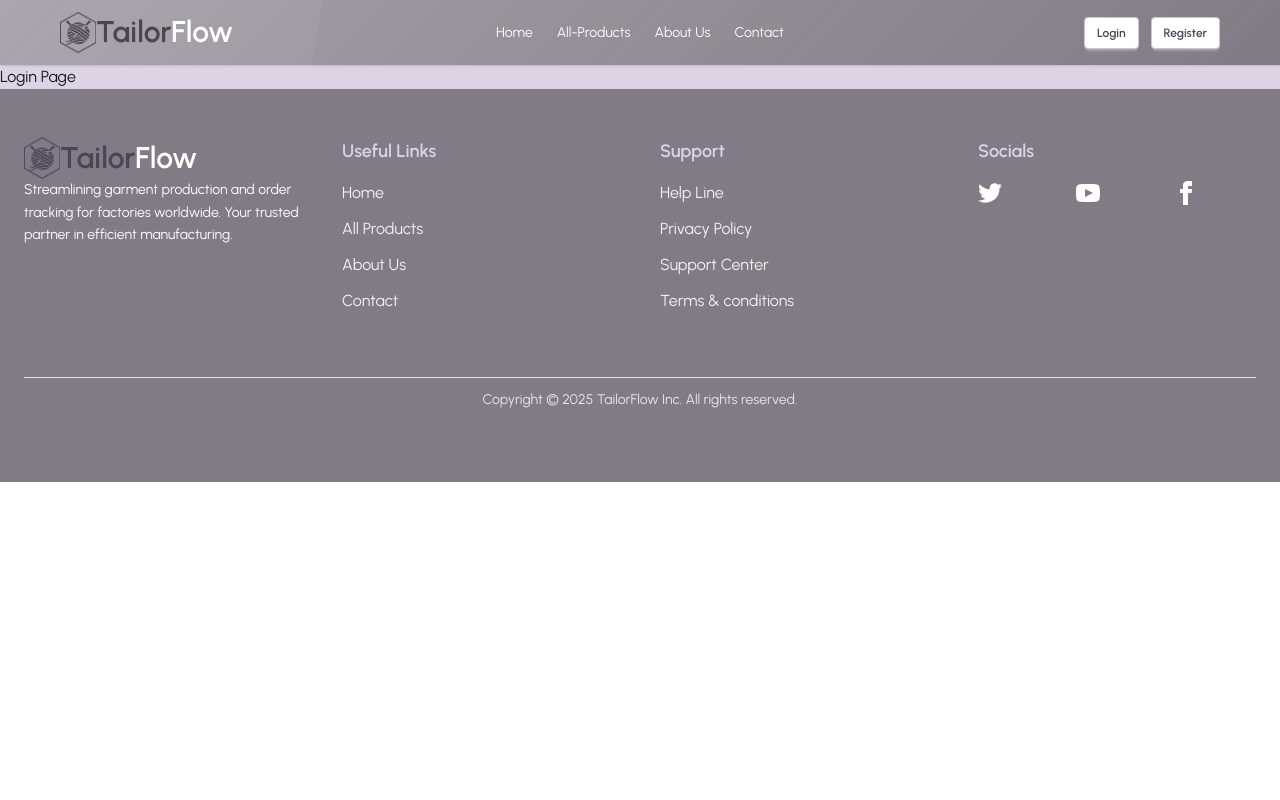
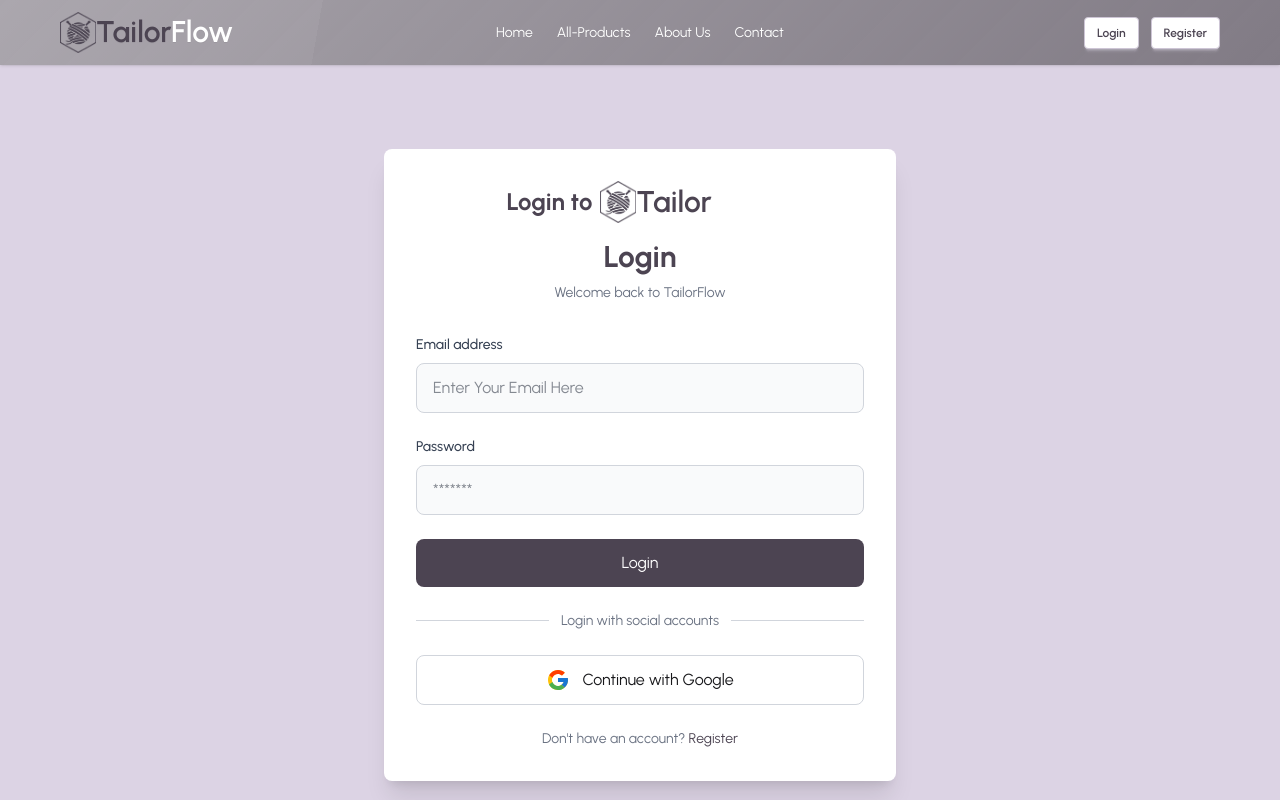
Before and after one commit to abd-005/Garments-Order-Production-Tracker-System-Frontend, a React app: page /auth/login in a window 1280 px wide. Shown: the top 800 px of the page. Built offline with nearby package versions, Linux system fonts and the light colour scheme; no server answers; the HTML template or start-up script is replaced by a standard one.

Commit message:
Login Implented

```diff
--- a/src/Page/Auth/Login/Login.jsx
+++ b/src/Page/Auth/Login/Login.jsx
@@ -1,9 +1,121 @@
-import React from 'react';
+// src/pages/Login.jsx
+import { Link, useLocation, useNavigate } from 'react-router';
+import { FcGoogle } from 'react-icons/fc';
+import { useForm } from 'react-hook-form';
+import { toast } from 'react-hot-toast';
+import { TbFidgetSpinner } from 'react-icons/tb';
+import useAuth from '../../../hooks/useAuth';
+import { saveOrUpdateUser } from '../../../utils';
+import Logo from '../../../Components/Logo/Logo';
 
 const Login = () => {
+  const { signIn, signInWithGoogle, loading } = useAuth();
+  const navigate = useNavigate();
+  const location = useLocation();
+  const from = location.state || '/';
+
+  const {
+    register,
+    handleSubmit,
+    formState: { errors },
+  } = useForm();
+
+  const onSubmit = async (data) => {
+    const { email, password } = data;
+
+    try {
+      await signIn(email, password);
+      navigate(from, { replace: true });
+      toast.success('Login Successful');
+    } catch (err) {
+      console.log(err)
+      toast.error('Invalid email or password');
+    }
+  };
+
+  const handleGoogleSignIn = async () => {
+    try {
+      const { user } = await signInWithGoogle();
+
+      await saveOrUpdateUser({
+        name: user?.displayName,
+        email: user?.email,
+        role: 'buyer',
+        status: 'pending',
+        image: user?.photoURL,
+      });
+
+      navigate(from, { replace: true });
+      toast.success('Login Successful');
+    } catch (err) {
+      toast.error(err?.message);
+    }
+  };
+
   return (
-    <div>
-      Login Page
+    <div className="min-h-screen bg-light flex items-center justify-center px-4 py-10">
+      <div className="w-full max-w-lg bg-white shadow-xl rounded-lg p-8">
+        <div className="text-center mb-8">
+          <div className="flex justify-center items-center gap-2 mb-4">
+            <h2 className="text-2xl font-bold text-primary">Login to</h2>
+            <Logo />
+          </div>
+          <h1 className="text-3xl font-bold text-primary">Login</h1>
+          <p className="text-sm text-gray-500 mt-2">Welcome back to TailorFlow</p>
+        </div>
+        <form onSubmit={handleSubmit(onSubmit)} className="space-y-6">
+          <div>
+            <label htmlFor="email" className="block text-sm font-medium text-gray-700 mb-2">Email address</label>
+            <input
+              type="email"
+              id="email"
+              placeholder="Enter Your Email Here"
+              className="w-full px-4 py-3 border border-gray-300 rounded-lg focus:outline-none focus:ring-2 focus:ring-primary bg-gray-50 text-gray-900"
+              {...register('email', {
+                required: 'Email is required',
+                pattern: {
+                  value: /^[a-zA-Z0-9._%+-]+@[a-zA-Z0-9.-]+\.[a-zA-Z]{2,}$/,
+                  message: 'Invalid email format'
+                }
+              })}
+            />
+            {errors.email && <p className="text-red-500 text-sm mt-1">{errors.email.message}</p>}
+          </div>
+          <div>
+            <label htmlFor="password" className="block text-sm font-medium text-gray-700 mb-2">Password</label>
+            <input
+              type="password"
+              id="password"
+              placeholder="*******"
+              className="w-full px-4 py-3 border border-gray-300 rounded-lg focus:outline-none focus:ring-2 focus:ring-primary bg-gray-50 text-gray-900"
+              {...register('password', { required: 'Password is required' })}
+            />
+            {errors.password && <p className="text-red-500 text-sm mt-1">{errors.password.message}</p>}
+          </div>
+          <button
+            type="submit"
+            className="w-full bg-primary text-white py-3 rounded-lg hover:bg-primary/80 transition duration-200 flex items-center justify-center"
+          >
+            {loading ? <TbFidgetSpinner className="animate-spin" /> : 'Login'}
+          </button>
+        </form>
+        <div className="flex items-center my-6">
+          <div className="flex-1 h-px bg-gray-300"></div>
+          <p className="px-3 text-sm text-gray-500">Login with social accounts</p>
+          <div className="flex-1 h-px bg-gray-300"></div>
+        </div>
+        <button
+          onClick={handleGoogleSignIn}
+          className="w-full flex items-center justify-center gap-3 border border-gray-300 py-3 rounded-lg hover:bg-gray-50 transition duration-200"
+        >
+          <FcGoogle size={24} />
+          <span>Continue with Google</span>
+        </button>
+        <p className="text-center text-sm text-gray-500 mt-6">
+          Don't have an account?{' '}
+          <Link to="/register" className="text-primary hover:underline">Register</Link>
+        </p>
+      </div>
     </div>
   );
 };
```
